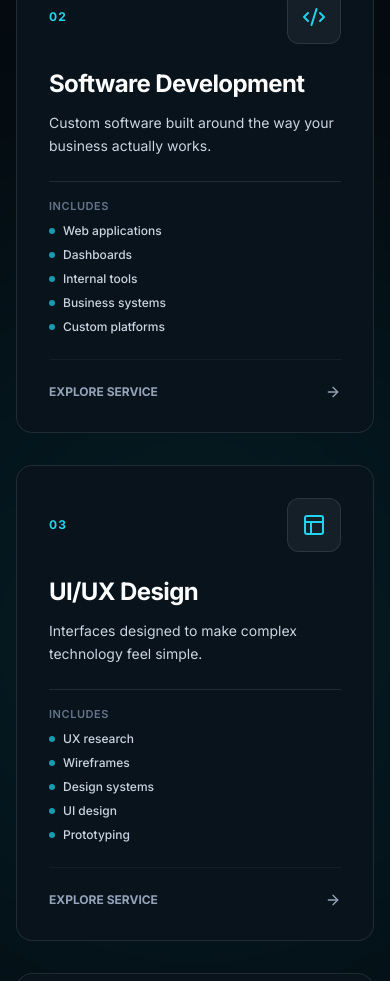
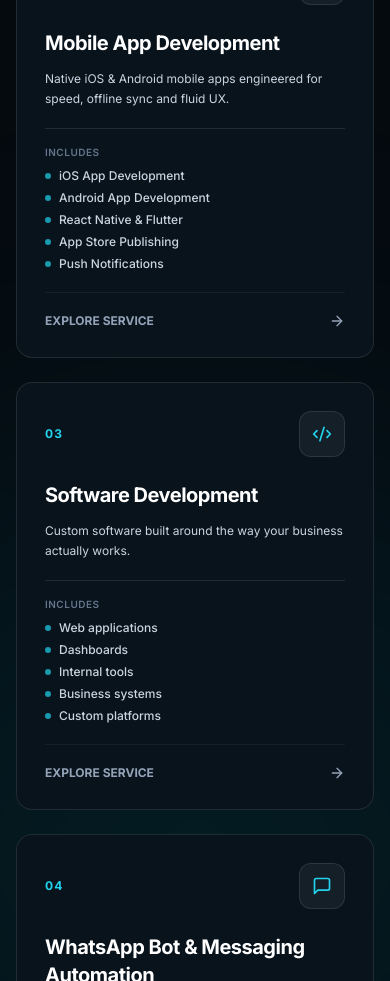
Before and after one commit to Invarsoft/invarsoft1, a Next.js app: page / in a window 390 px wide. Shown: the part 1920-2901 px from the top of the page. Built offline with nearby package versions, Linux system fonts and the light colour scheme.

Commit message:
Add Mobile App Development and WhatsApp Bot Automated Messaging services

```diff
--- a/src/components/WhatWeBuild.tsx
+++ b/src/components/WhatWeBuild.tsx
@@ -2,7 +2,7 @@
 
 import React, { useState } from 'react';
 import { motion, AnimatePresence } from 'framer-motion';
-import { Globe, Code2, Layout, ShoppingCart, Cpu, RefreshCw, ArrowRight, X, CheckCircle2, Sparkles, Layers, Zap } from 'lucide-react';
+import { Globe, Code2, Layout, ShoppingCart, Cpu, RefreshCw, ArrowRight, X, CheckCircle2, Sparkles, Layers, Zap, Smartphone, MessageSquare } from 'lucide-react';
 import Link from 'next/link';
 
 export interface ServiceItem {
@@ -43,6 +43,29 @@ export const servicesData: ServiceItem[] = [
   },
   {
     number: '02',
+    title: 'Mobile App Development',
+    tagline: 'Native iOS & Android mobile apps engineered for speed, offline sync and fluid UX.',
+    icon: Smartphone,
+    description: 'Bespoke iOS & Android mobile applications built with React Native and Flutter, featuring offline data synchronization, push notifications, and App Store / Google Play publishing.',
+    includes: [
+      'iOS App Development',
+      'Android App Development',
+      'React Native & Flutter',
+      'App Store Publishing',
+      'Push Notifications',
+    ],
+    deliverables: [
+      'Cross-Platform React Native & Flutter Apps',
+      'Apple App Store & Google Play Publishing',
+      'Firebase & Push Notification Engine',
+      'Offline Data Caching & Local Storage Sync',
+      'Biometric Auth & Secure Keychain Storage'
+    ],
+    techStack: ['React Native', 'Flutter', 'Swift', 'Kotlin', 'Firebase', 'Expo'],
+    timeline: '2 - 6 Weeks (Depending on complexity)'
+  },
+  {
+    number: '03',
     title: 'Software Development',
     tagline: 'Custom software built around the way your business actually works.',
     icon: Code2,
@@ -65,7 +88,30 @@ export const servicesData: ServiceItem[] = [
     timeline: '2 - 7 Weeks (Depending on complexity)'
   },
   {
-    number: '03',
+    number: '04',
+    title: 'WhatsApp Bot & Messaging Automation',
+    tagline: 'Official WhatsApp Business API bots, automated customer workflows and CRM integration.',
+    icon: MessageSquare,
+    description: 'Automated WhatsApp messaging bots, Meta Cloud API integration, AI customer service triggers, broadcast campaigns, and automated lead capture.',
+    includes: [
+      'WhatsApp Business API',
+      'Automated Chat Bots',
+      'CRM Messaging Sync',
+      'Broadcasting & Drip Engine',
+      'AI Customer Service',
+    ],
+    deliverables: [
+      'Official WhatsApp Business Cloud API Setup',
+      '24/7 AI-Powered Conversational Chatbot',
+      'Automated Order & Appointment Confirmations',
+      'HubSpot & Salesforce CRM Lead Sync',
+      'Broadcast Marketing & Drip Campaign Engine'
+    ],
+    techStack: ['Meta Cloud API', 'Twilio', 'WhatsApp Business', 'Node.js', 'n8n', 'OpenAI'],
+    timeline: '1 - 3 Weeks (Depending on complexity)'
+  },
+  {
+    number: '05',
     title: 'UI/UX Design',
     tagline: 'Interfaces designed to make complex technology feel simple.',
     icon: Layout,
@@ -88,7 +134,7 @@ export const servicesData: ServiceItem[] = [
     timeline: '1 - 2 Weeks (Depending on complexity)'
   },
   {
-    number: '04',
+    number: '06',
     title: 'E-Commerce',
     tagline: 'Digital storefronts designed to convert visitors into customers.',
     icon: ShoppingCart,
@@ -111,7 +157,7 @@ export const servicesData: ServiceItem[] = [
     timeline: '2 - 5 Weeks (Depending on complexity)'
   },
   {
-    number: '05',
+    number: '07',
     title: 'AI & Automation',
     tagline: 'Intelligent systems that help businesses work faster and smarter.',
     icon: Cpu,
@@ -134,7 +180,7 @@ export const servicesData: ServiceItem[] = [
     timeline: '2 - 6 Weeks (Depending on complexity)'
   },
   {
-    number: '06',
+    number: '08',
     title: 'Digital Transformation',
     tagline: 'Modern technology systems that help businesses operate at the next level.',
     icon: RefreshCw,
@@ -197,12 +243,12 @@ export const WhatWeBuild: React.FC = () => {
             transition={{ duration: 0.6, delay: 0.2 }}
             className="text-slate-400 text-lg sm:text-xl font-normal max-w-2xl mx-auto leading-relaxed"
           >
-            From strategy to software, we turn ambitious ideas into powerful digital products.
+            From strategy and mobile apps to custom software and WhatsApp automation, we turn ambitious ideas into powerful digital products.
           </motion.p>
         </div>
 
-        {/* 6 Premium Service Cards */}
-        <div className="grid grid-cols-1 md:grid-cols-2 lg:grid-cols-3 gap-8">
+        {/* 8 Premium Service Cards Grid */}
+        <div className="grid grid-cols-1 md:grid-cols-2 lg:grid-cols-4 gap-6 lg:gap-8">
           {servicesData.map((service, index) => {
             const Icon = service.icon;
 
@@ -212,11 +258,11 @@ export const WhatWeBuild: React.FC = () => {
                 initial={{ opacity: 0, y: 30 }}
                 whileInView={{ opacity: 1, y: 0 }}
                 viewport={{ once: true }}
-                transition={{ delay: index * 0.1, duration: 0.6 }}
+                transition={{ delay: index * 0.08, duration: 0.5 }}
                 onClick={() => setSelectedService(service)}
                 className="group relative cursor-pointer"
               >
-                <div className="h-full rounded-2xl p-8 bg-[#08131C] border border-white/10 backdrop-blur-xl flex flex-col justify-between transition-all duration-300 hover:-translate-y-2 hover:border-cyan-400/50 hover:shadow-[0_0_40px_rgba(0,240,255,0.15)] relative overflow-hidden">
+                <div className="h-full rounded-2xl p-7 bg-[#08131C] border border-white/10 backdrop-blur-xl flex flex-col justify-between transition-all duration-300 hover:-translate-y-2 hover:border-cyan-400/50 hover:shadow-[0_0_40px_rgba(0,240,255,0.15)] relative overflow-hidden">
 
                   {/* Subtle Top Accent Line on Hover */}
                   <div className="absolute top-0 left-0 right-0 h-0.5 bg-gradient-to-r from-transparent via-cyan-400 to-transparent opacity-0 group-hover:opacity-100 transition-opacity duration-300" />
@@ -227,37 +273,37 @@ export const WhatWeBuild: React.FC = () => {
                       <span className="font-mono text-xs font-bold text-cyan-400 tracking-widest uppercase">
                         {service.number}
                       </span>
-                      <div className="p-3.5 rounded-xl bg-white/5 border border-white/10 text-cyan-400 group-hover:text-black group-hover:bg-cyan-400 group-hover:border-cyan-400 transition-all duration-300">
-                        <Icon className="w-6 h-6 transition-transform duration-300 group-hover:scale-110" />
+                      <div className="p-3 rounded-xl bg-white/5 border border-white/10 text-cyan-400 group-hover:text-black group-hover:bg-cyan-400 group-hover:border-cyan-400 transition-all duration-300">
+                        <Icon className="w-5 h-5 transition-transform duration-300 group-hover:scale-110" />
                       </div>
                     </div>
 
                     {/* Service Title */}
-                    <h3 className="text-2xl font-bold text-white tracking-tight mb-3 group-hover:text-cyan-400 transition-colors">
+                    <h3 className="text-xl font-bold text-white tracking-tight mb-3 group-hover:text-cyan-400 transition-colors">
                       {service.title}
                     </h3>
 
                     {/* Tagline / Description */}
-                    <p className="text-slate-300 text-sm leading-relaxed mb-6 font-normal">
+                    <p className="text-slate-300 text-xs leading-relaxed mb-5 font-normal line-clamp-3">
                       {service.tagline}
                     </p>
 
                     {/* Includes Bullet List */}
-                    <div className="space-y-2 pt-4 border-t border-white/10">
-                      <span className="text-[11px] font-mono tracking-wider text-slate-500 uppercase font-semibold block mb-2">
+                    <div className="space-y-1.5 pt-4 border-t border-white/10">
+                      <span className="text-[10px] font-mono tracking-wider text-slate-500 uppercase font-semibold block mb-2">
                         INCLUDES
                       </span>
                       {service.includes.map((item, idx) => (
                         <div key={idx} className="flex items-center gap-2 text-xs text-slate-300 font-medium">
                           <span className="w-1.5 h-1.5 rounded-full bg-cyan-400/70" />
-                          <span>{item}</span>
+                          <span className="truncate">{item}</span>
                         </div>
                       ))}
                     </div>
                   </div>
 
                   {/* Card Footer with Hover Arrow */}
-                  <div className="pt-6 mt-6 border-t border-white/5 flex items-center justify-between text-xs font-bold text-slate-400 group-hover:text-cyan-400 transition-colors">
+                  <div className="pt-5 mt-5 border-t border-white/5 flex items-center justify-between text-xs font-bold text-slate-400 group-hover:text-cyan-400 transition-colors">
                     <span>EXPLORE SERVICE</span>
                     <ArrowRight className="w-4 h-4 transform group-hover:translate-x-1.5 transition-transform" />
                   </div>
@@ -304,10 +350,10 @@ export const WhatWeBuild: React.FC = () => {
                   <span className="text-xs font-mono text-cyan-400 tracking-wider uppercase font-semibold block mb-1">
                     SERVICE {selectedService.number} // CAPABILITY
                   </span>
-                  <h2 className="text-3xl sm:text-4xl font-extrabold tracking-tight text-white">
+                  <h2 className="text-2xl sm:text-4xl font-extrabold tracking-tight text-white">
                     {selectedService.title}
                   </h2>
-                  <p className="text-slate-300 text-sm sm:text-base font-normal mt-1">
+                  <p className="text-slate-300 text-xs sm:text-base font-normal mt-1">
                     {selectedService.tagline}
                   </p>
                 </div>
```
